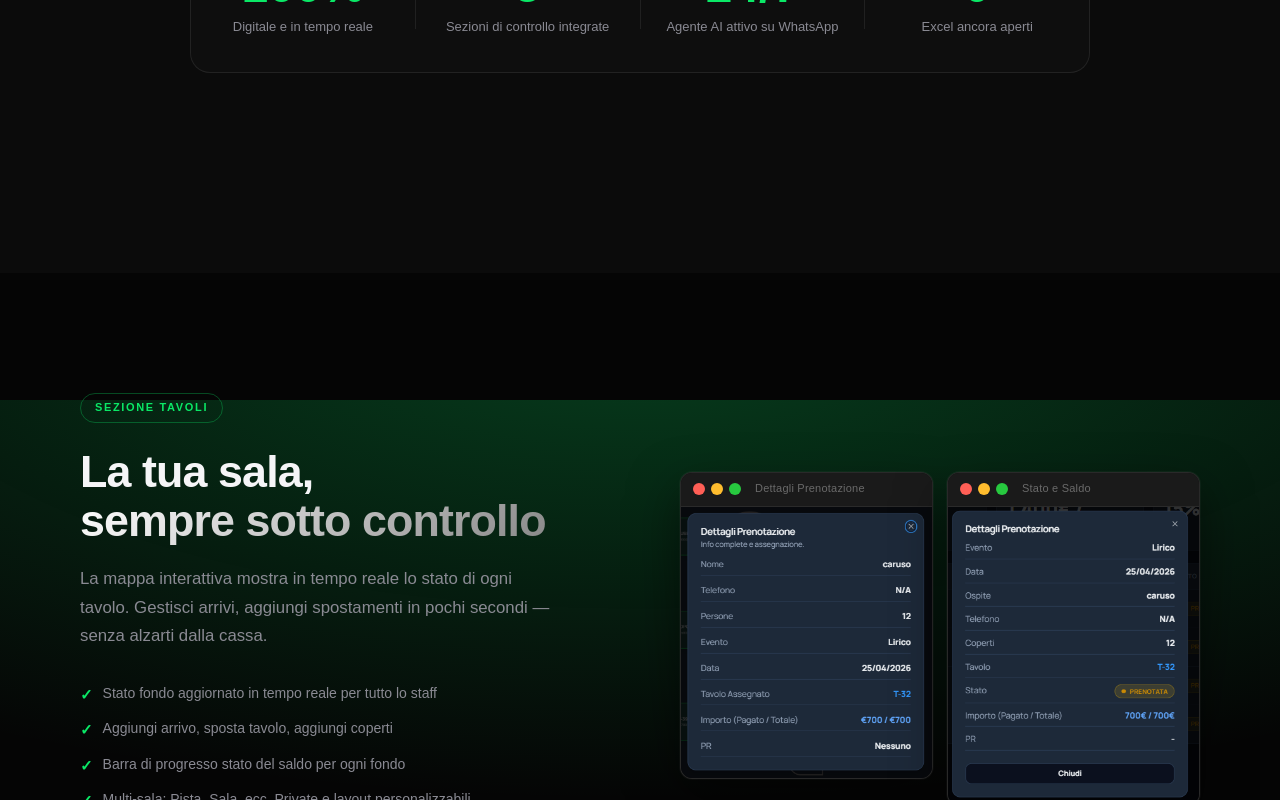
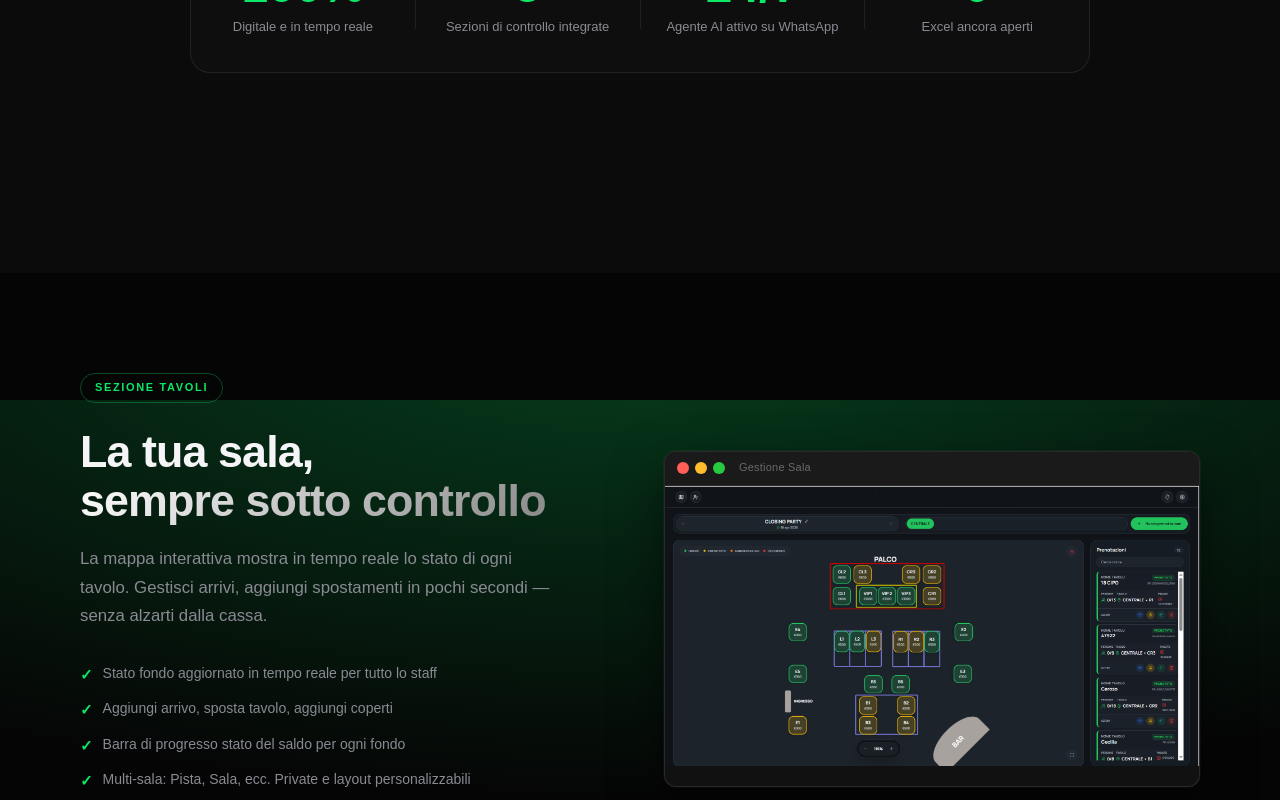
Before and after one commit to alexvandi/elexiadisco, a React (Vite) app in the folder elexia-app/: page / in a window 1280 px wide. Shown: the part 2000-2800 px from the top of the page. Built offline with nearby package versions, Linux system fonts and the light colour scheme; a web font is replaced by a local one.

Commit message:
Aggiornamento landing page e fix navigazione

```diff
--- a/elexia-app/src/App.css
+++ b/elexia-app/src/App.css
@@ -274,11 +274,24 @@
 .feature-split-section {
   display: grid;
   grid-template-columns: 1fr 1fr;
-  gap: 80px;
-  align-items: center;
-  padding: 120px 80px;
+  gap: 48px;
+  align-items: center;
+  padding: 100px 80px;
   max-width: 1400px;
   margin: 0 auto;
+}
+
+/* 16:9 image container */
+.split-screen-16-9 {
+  aspect-ratio: 16 / 9;
+  overflow: hidden;
+}
+.split-screen-16-9 img {
+  width: 100%;
+  height: 100%;
+  object-fit: cover;
+  object-position: top;
+  display: block;
 }
 
 .feature-split-badge {
@@ -443,6 +456,13 @@
   display: block;
 }
 
+/* Contabilità gestione rapida: limita altezza immagine portrait */
+.contabilita-pagamento-mockup img {
+  max-height: 420px;
+  object-fit: cover;
+  object-position: top;
+}
+
 .split-screens {
   display: grid;
   background: #0a0a0a;
@@ -961,6 +981,15 @@
 
 .contabilita-table-wrap {
   padding: 16px 20px 20px;
+  overflow-x: auto;
+}
+
+.contabilita-table-wrap::-webkit-scrollbar {
+  height: 4px;
+}
+.contabilita-table-wrap::-webkit-scrollbar-thumb {
+  background: rgba(10,232,102,0.2);
+  border-radius: 2px;
 }
 
 .ctable-title {
@@ -1294,10 +1323,25 @@
   .mobile-menu {
     display: flex;
   }
-  /* Fix navbar layout on mobile */
+  /* Sfondo meno verde su mobile */
+  html, body {
+    background-image: radial-gradient(ellipse 100% 60% at 50% -10%, rgba(10, 232, 102, 0.07), transparent 100%) !important;
+  }
+
+  /* Fix navbar layout on mobile: brand centrato, hamburger a destra */
   .navbar {
-    justify-content: space-between !important;
-    padding: 0 20px !important;
+    display: grid !important;
+    grid-template-columns: 40px 1fr 40px !important;
+    padding: 0 16px !important;
+    width: calc(100% - 32px) !important;
+  }
+  .nav-brand {
+    grid-column: 2;
+    justify-self: center;
+  }
+  .nav-hamburger {
+    grid-column: 3;
+    justify-self: end;
   }
   .hero h1 {
     font-size: clamp(2.5rem, 10vw, 3.5rem);
--- a/elexia-app/src/App.jsx
+++ b/elexia-app/src/App.jsx
@@ -72,8 +72,7 @@ function App() {
             <span className="text-gradient">Come Mai Prima.</span>
           </h1>
           <p>
-            Dal layout di sala al walk-in istantaneo, passando per l'integrazione TheFork in tempo reale.
-            Il gestionale web che eleva l'operatività del tuo locale portandola nel futuro.
+            Stanco di gruppi WhatsApp infiniti e messaggi da chiunque per aggiungere un tavolo o un omaggio? Ogni tavolo, ogni ospite, ogni euro — tutto in un'unica piattaforma, in tempo reale.
           </p>
           <div className="hero-ctas">
             <button className="btn btn-primary">Richiedi Demo Completa</button>
@@ -172,24 +171,15 @@ function App() {
             </ul>
           </div>
           <div className="feature-split-visual">
-            <div className="tavoli-duo-grid">
-              <div className="split-screen-mockup">
-                <div className="split-mac-header">
-                  <div className="mac-dot close"></div>
-                  <div className="mac-dot min"></div>
-                  <div className="mac-dot max"></div>
-                  <span className="split-mac-title">Dettagli Prenotazione</span>
-                </div>
-                <img src="/dettagli_prenotazione.PNG" alt="Dettagli Prenotazione" />
+            <div className="split-screen-mockup">
+              <div className="split-mac-header">
+                <div className="mac-dot close"></div>
+                <div className="mac-dot min"></div>
+                <div className="mac-dot max"></div>
+                <span className="split-mac-title">Gestione Sala</span>
               </div>
-              <div className="split-screen-mockup">
-                <div className="split-mac-header">
-                  <div className="mac-dot close"></div>
-                  <div className="mac-dot min"></div>
-                  <div className="mac-dot max"></div>
-                  <span className="split-mac-title">Stato e Saldo</span>
-                </div>
-                <img src="/stato_prenotazioni.PNG" alt="Stato Prenotazioni" />
+              <div className="split-screen-16-9">
+                <img src="/da_pc.png" alt="Gestione Sala" />
               </div>
             </div>
           </div>
@@ -342,7 +332,7 @@ function App() {
         {/* Contabilità — Gestione Rapida */}
         <section className="feature-split-section feature-split-reversed">
           <div className="feature-split-visual">
-            <div className="split-screen-mockup">
+            <div className="split-screen-mockup contabilita-pagamento-mockup">
               <div className="split-mac-header">
                 <div className="mac-dot close"></div>
                 <div className="mac-dot min"></div>
@@ -378,7 +368,6 @@ function App() {
           {/* Role Cards */}
           <div className="team-roles-grid">
             <div className="team-role-card">
-              <div className="team-role-icon">👑</div>
               <div className="team-role-content">
                 <h4>Account Admin</h4>
                 <p>Il titolare o l'organizzatore dell'evento. Ha accesso completo a ogni sezione: tavoli, omaggi, prenotazioni, statistiche e contabilità. Vede in tempo reale ogni modifica effettuata da PR e Staff tramite il pannello notifiche.</p>
@@ -386,7 +375,6 @@ function App() {
               </div>
             </div>
             <div className="team-role-card">
-              <div className="team-role-icon">🎤</div>
               <div className="team-role-content">
                 <h4>Promoter (PR)</h4>
                 <p>Ogni PR ha il proprio account nominativo e inserisce le proprie prenotazioni e liste omaggi. L'Admin può impostare un limite massimo di omaggi per ciascun PR, mantenendo il pieno controllo sui numeri della serata.</p>
@@ -394,7 +382,6 @@ function App() {
               </div>
             </div>
             <div className="team-role-card">
-              <div className="team-role-icon">🔐</div>
               <div className="team-role-content">
                 <h4>Ingressista Tavoli</h4>
                 <p>Account dedicato al personale che gestisce l'ingresso ai tavoli. Può registrare arrivi e pagamenti in tempo reale direttamente dalla propria postazione, senza accedere alle aree riservate all'Admin.</p>
@@ -402,7 +389,6 @@ function App() {
               </div>
             </div>
             <div className="team-role-card">
-              <div className="team-role-icon">✅</div>
               <div className="team-role-content">
                 <h4>Ingressista Omaggi</h4>
                 <p>Account separato per chi gestisce l'ingresso degli omaggi. Vede solo la lista omaggi dell'evento in corso e può effettuare check-in con un click — senza accedere a nessun'altra sezione.</p>
```
